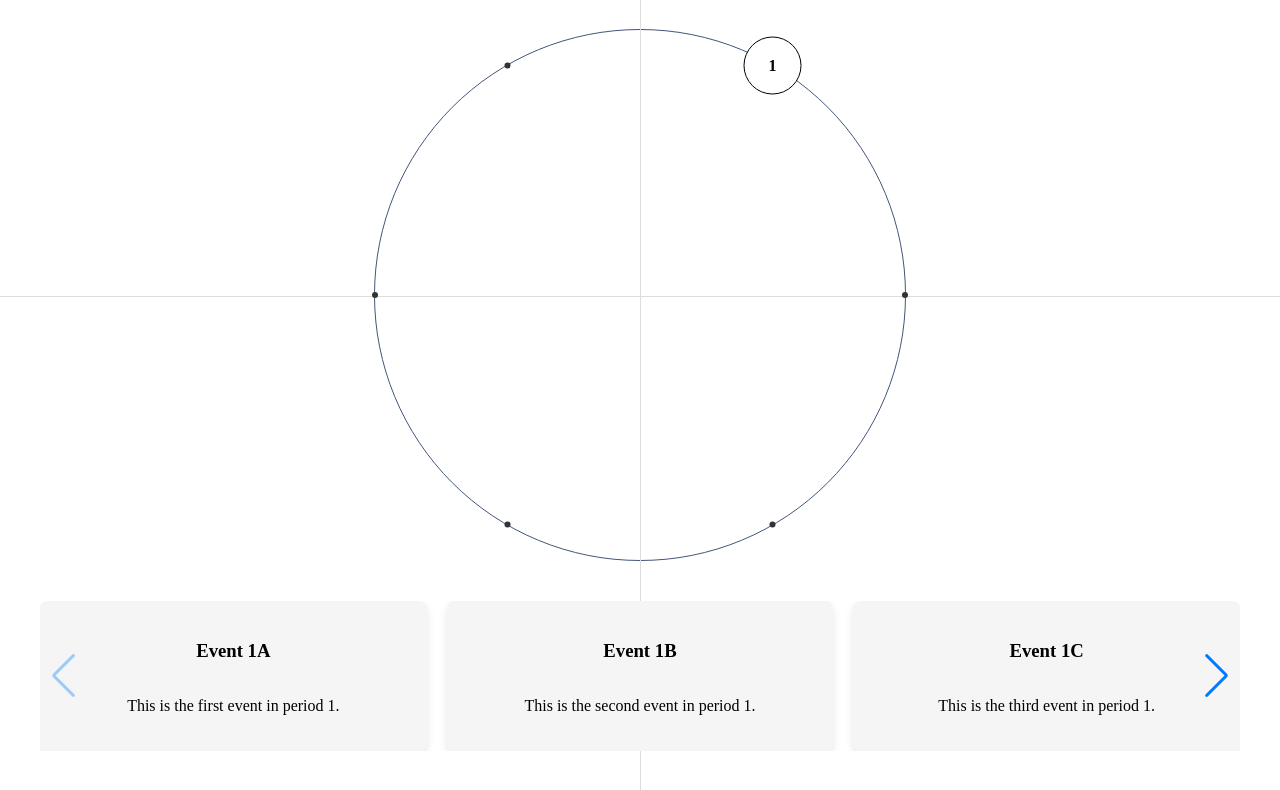
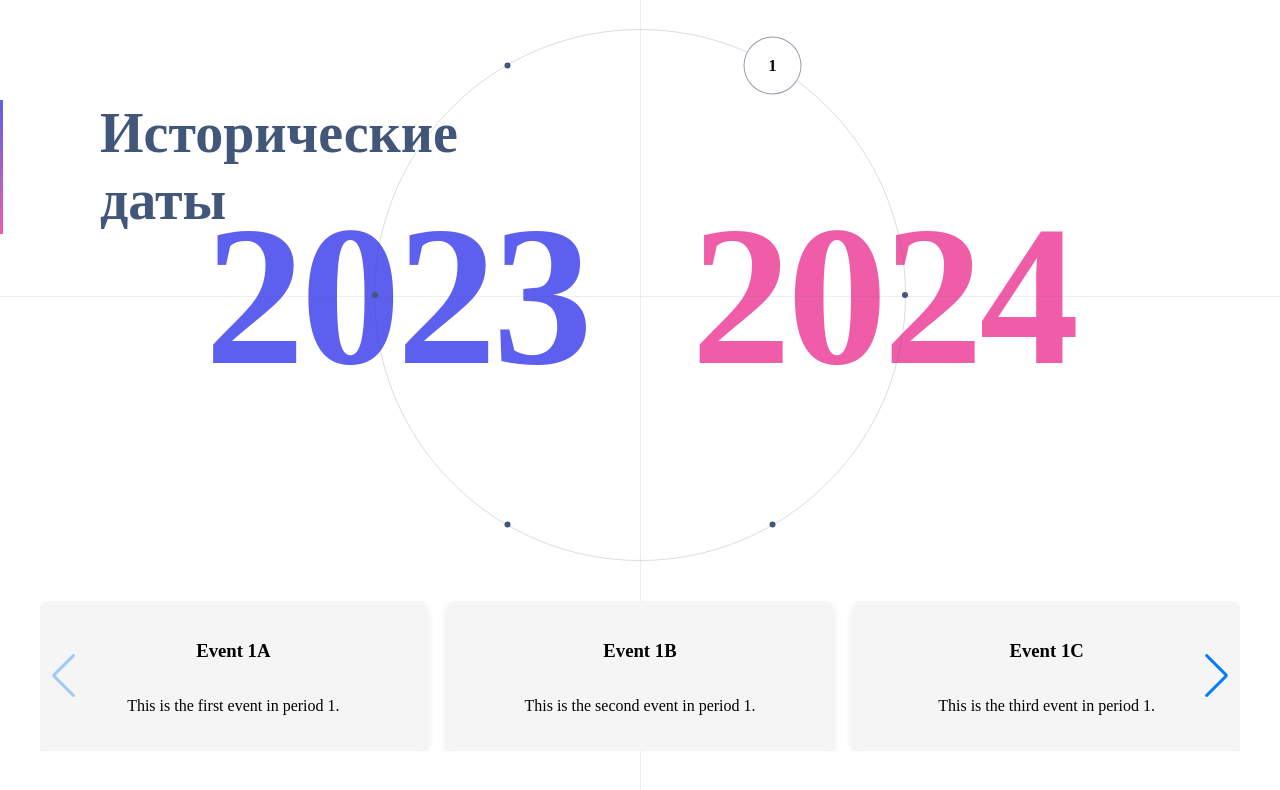
Before and after one commit to Sergey-Bukreev/TimeLine-Slider, a React app: page / in a window 1280 px wide. Shown: the top 790 px of the page. Built offline with nearby package versions, Linux system fonts and the light colour scheme.

Commit message:
feat: add styles for Wheel

```diff
--- a/src/component/TimeLine/TimeLine.module.scss
+++ b/src/component/TimeLine/TimeLine.module.scss
@@ -8,13 +8,38 @@
   height: 100vh;
   padding: 20px;
   box-sizing: border-box;
+
+  .labelWrapper {
+    position: absolute;
+    left: 0;
+    top: 12.5%;
+    width: 354px;
+    font-weight: 700;
+    font-size: 56px;
+    line-height: 120%;
+    color: #42567a;
+    margin-left: 100px;
+
+
+  }
+  .labelWrapper::before {
+    content: '';
+    position: absolute;
+    width: 6px;
+    height: 100%;
+    background: linear-gradient(180deg, #5d5fef, #ef5da8);
+    left: -100px;
+    top: 0;
+    transform: translateX(-50%);
+    z-index: 1;
+  }
 }
 
 .timeLine::before,
 .timeLine::after {
   content: '';
   position: absolute;
-  background-color: #ddd;
+  background-color: rgba(66, 86, 122, 0.1);
   z-index: 0;
 }
 
--- a/src/component/TimeLine/TimeLine.tsx
+++ b/src/component/TimeLine/TimeLine.tsx
@@ -3,6 +3,7 @@ import { TimelineData } from '@/db/db.types';
 import s from './TimeLine.module.scss';
 import { TimelineWheel } from '@/component/TimeLine/TimeLineWheel';
 import { EventSlider } from '@/component/TimeLine/EventsSlider';
+
 interface TimelineProps {
   periods: TimelineData;
 }
@@ -14,9 +15,12 @@ export const Timeline: React.FC<TimelineProps> = ({ periods }) => {
 
   return (
     <div className={s.timeLine}>
+      <div className={s.labelWrapper}>
+        <span className={s.label}>{'Исторические даты'}</span>
+      </div>
       <TimelineWheel
         periods={periods}
-        activePeriodId={activePeriodId}
+        activePeriod={activePeriod!}
         onChangePeriod={setActivePeriodId}
       />
 
--- a/src/component/TimeLine/TimeLineWheel/TimeLineWheel.module.scss
+++ b/src/component/TimeLine/TimeLineWheel/TimeLineWheel.module.scss
@@ -1,18 +1,19 @@
-.timelineContainer {
-  display: flex;
-  flex-direction: column;
-  align-items: center;
-  justify-content: center;
-}
+//.timelineContainer {
+//  display: flex;
+//  flex-direction: column;
+//  align-items: center;
+//  justify-content: center;
+//}
+
 .timelineCircle {
   position: relative;
-  width: 530px;
-  height: 530px;
-  border: 1px solid #42567A;
-  border-radius: 50%;
   display: flex;
   justify-content: center;
   align-items: center;
+  width: 530px;
+  height: 530px;
+  border: 1px solid rgba(66, 86, 122, 0.2);
+  border-radius: 50%;
   margin-bottom: 20px;
 
 }
@@ -21,7 +22,7 @@
   position: absolute;
   width: 6px;
   height: 6px;
-  background-color: #333;
+  background-color: #42567a;
   border-radius: 50%;
   transition: all 0.3s ease;
   cursor: pointer;
@@ -31,7 +32,7 @@
   width: 56px;
   height: 56px;
   background-color: white;
-  border: 1px solid black;
+  border: 1px solid rgba(48, 62, 88, 0.5);
   display: flex;
   justify-content: center;
   align-items: center;
@@ -40,7 +41,7 @@
   width: 56px;
   height: 56px;
   background-color: white;
-  border: 1px solid black;
+  border: 1px solid rgba(48, 62, 88, 0.5);
   display: flex;
   justify-content: center;
   align-items: center;
@@ -52,15 +53,26 @@
   color: black;
   pointer-events: none;
 }
-//.periodDates {
-//  display: flex;
-//  width: 974px;
-//  height: 160px;
-//  justify-content: space-between;
-//  gap: 24px;
-//  font-weight: 700;
-//  font-size: 200px;
-//  line-height: 80%;
-//  letter-spacing: -0.02em;
-//  text-align: center;
-//}
+.periodDetails {
+  position: absolute;
+  top: calc(50% - 104px);
+  left: 50%;
+  transform: translate(-50%, -50%);
+  font-size: 200px;
+  font-weight: 700;
+  line-height: 80%;
+  text-align: center;
+  letter-spacing:-0.02em ;
+  display: flex;
+  flex-direction: row;
+  width: 973px;
+  justify-content: space-around;
+  z-index: -2;
+
+  .startDate {
+    color: #5D5FEF;
+  }
+  .endDate {
+    color: #EF5DA8;
+  }
+}
--- a/src/component/TimeLine/TimeLineWheel/TimeLineWheel.tsx
+++ b/src/component/TimeLine/TimeLineWheel/TimeLineWheel.tsx
@@ -1,16 +1,17 @@
 import React, { useRef, useState } from 'react';
 import styles from './TimelineWheel.module.scss';
 import gsap from 'gsap';
+import { Period } from '@/db/db.types';
 
 interface TimelineWheelProps {
-  periods: Array<{ id: string }>;
-  activePeriodId: string;
+  periods: Period[];
+  activePeriod: Period;
   onChangePeriod: (id: string) => void;
 }
 
 export const TimelineWheel: React.FC<TimelineWheelProps> = ({
   periods,
-  activePeriodId,
+  activePeriod,
   onChangePeriod,
 }) => {
   const [rotationAngle, setRotationAngle] = useState(0);
@@ -60,7 +61,7 @@ export const TimelineWheel: React.FC<TimelineWheelProps> = ({
       const angle = anglePerPoint * index - 60;
       const x = Math.cos((angle * Math.PI) / 180) * 265;
       const y = Math.sin((angle * Math.PI) / 180) * 265;
-      const isActive = activePeriodId === id;
+      const isActive = activePeriod.id === id;
       const isHovered = hoveredPeriodId === id;
       const inverseRotationAngle = -rotationAngle;
 
@@ -96,6 +97,13 @@ export const TimelineWheel: React.FC<TimelineWheelProps> = ({
       <div ref={circleRef} className={styles.timelineCircle}>
         {renderCirclePoints()}
       </div>
+
+      {activePeriod && (
+        <div className={styles.periodDetails}>
+          <span className={styles.startDate}>{activePeriod.startDate}</span>
+          <span className={styles.endDate}>{activePeriod.endDate}</span>
+        </div>
+      )}
     </div>
   );
 };
```
